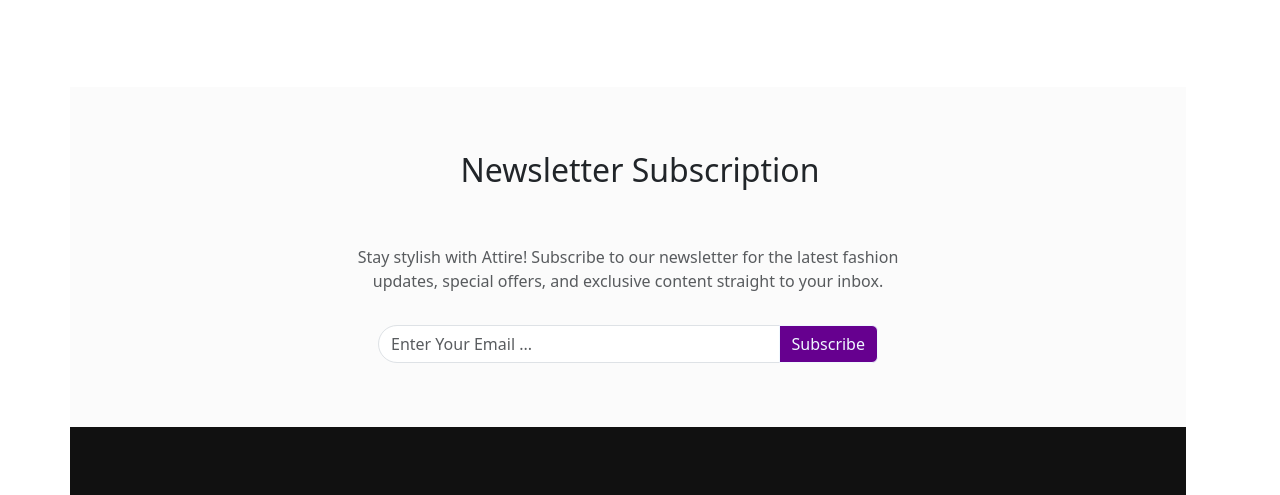
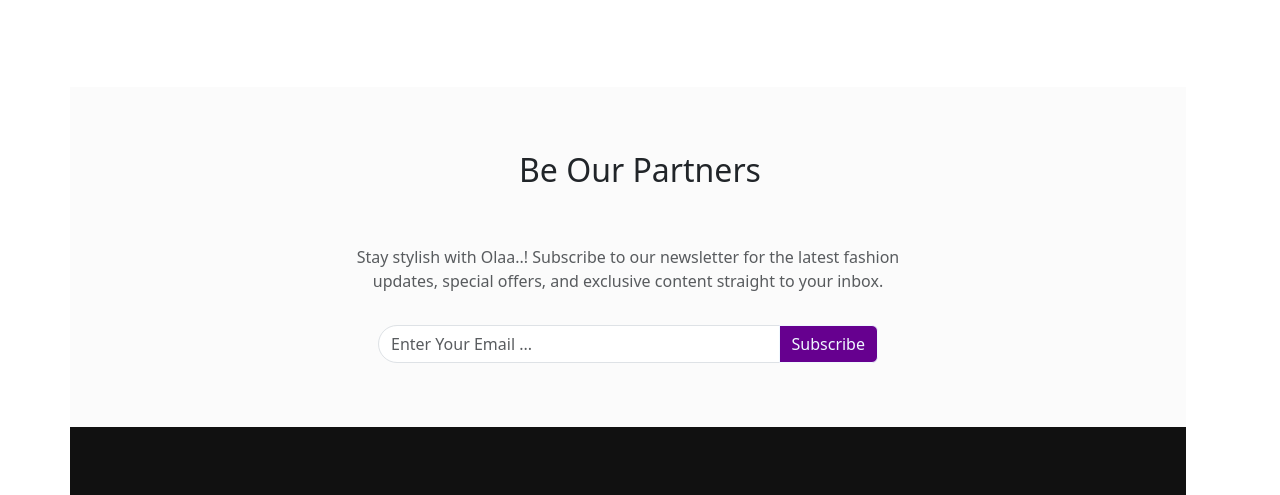
Before and after one commit to andial61/webstore, a plain HTML site: page index.html in a window 1280 px wide. Shown: the part 4624-5119 px from the top of the page. Drawn offline with nearby package versions, Linux system fonts and the light colour scheme; a web font is replaced by a local one.

Commit message:
commit 2

```diff
--- a/index.html
+++ b/index.html
@@ -314,10 +314,10 @@
   <div class="container">
       <div class="d-flex flex-column align-items-center justify-content-center">
           <div class="title text-center pt-3 pb-5">
-              <h2 class="position-relative d-inline-block ms-4">Newsletter Subscription</h2>
+              <h2 class="position-relative d-inline-block ms-4">Be Our Partners</h2>
           </div>
 
-          <p class="text-center text-muted">Stay stylish with Attire! Subscribe to our newsletter for the latest fashion updates, special offers, and exclusive content straight to your inbox.</p>
+          <p class="text-center text-muted">Stay stylish with Olaa..! Subscribe to our newsletter for the latest fashion updates, special offers, and exclusive content straight to your inbox.</p>
           <div class="input-group mb-3 mt-3">
               <input type="text" class="form-control" placeholder="Enter Your Email ...">
               <button class="btn btn-primary" type="submit">Subscribe</button>
```
